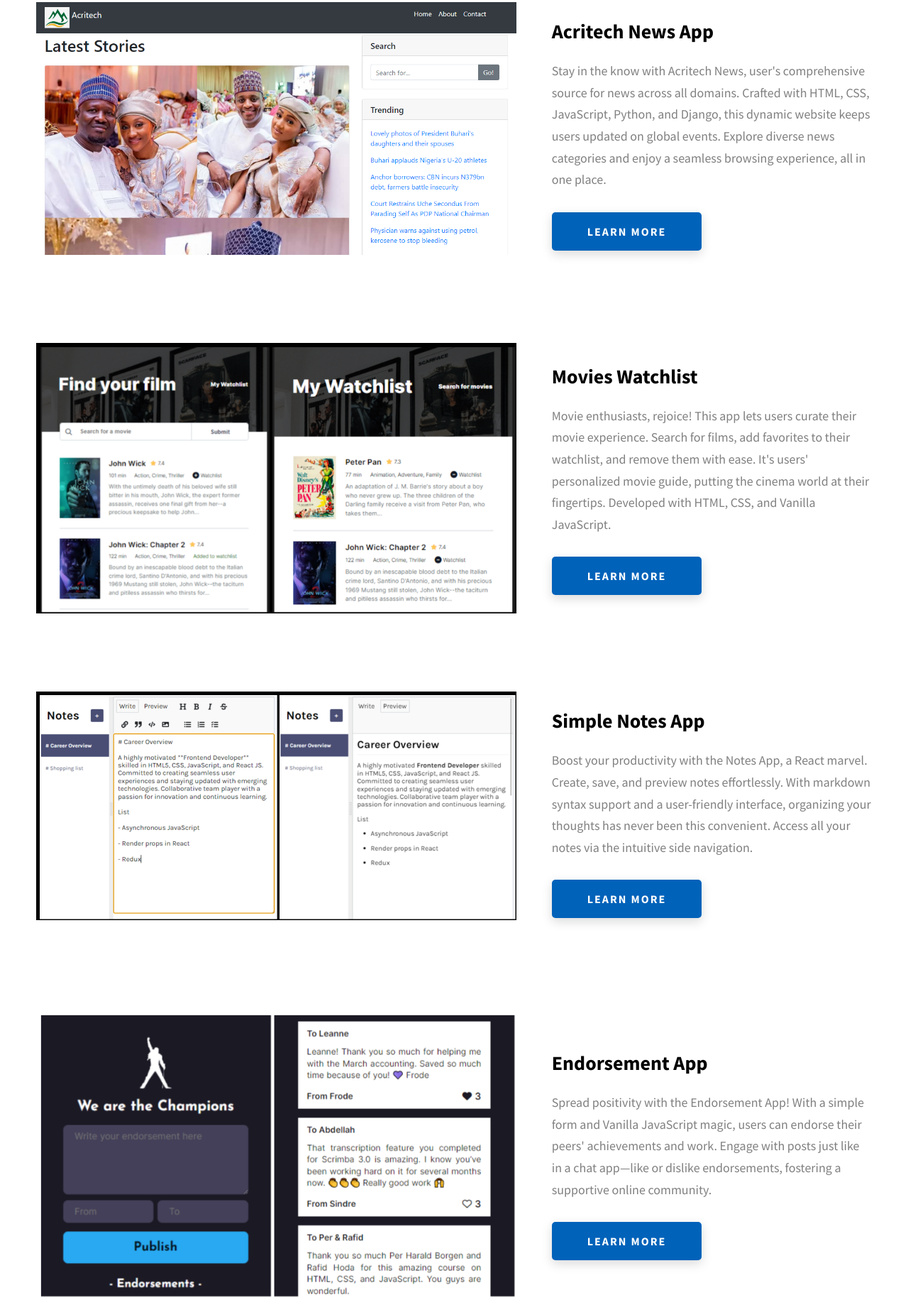
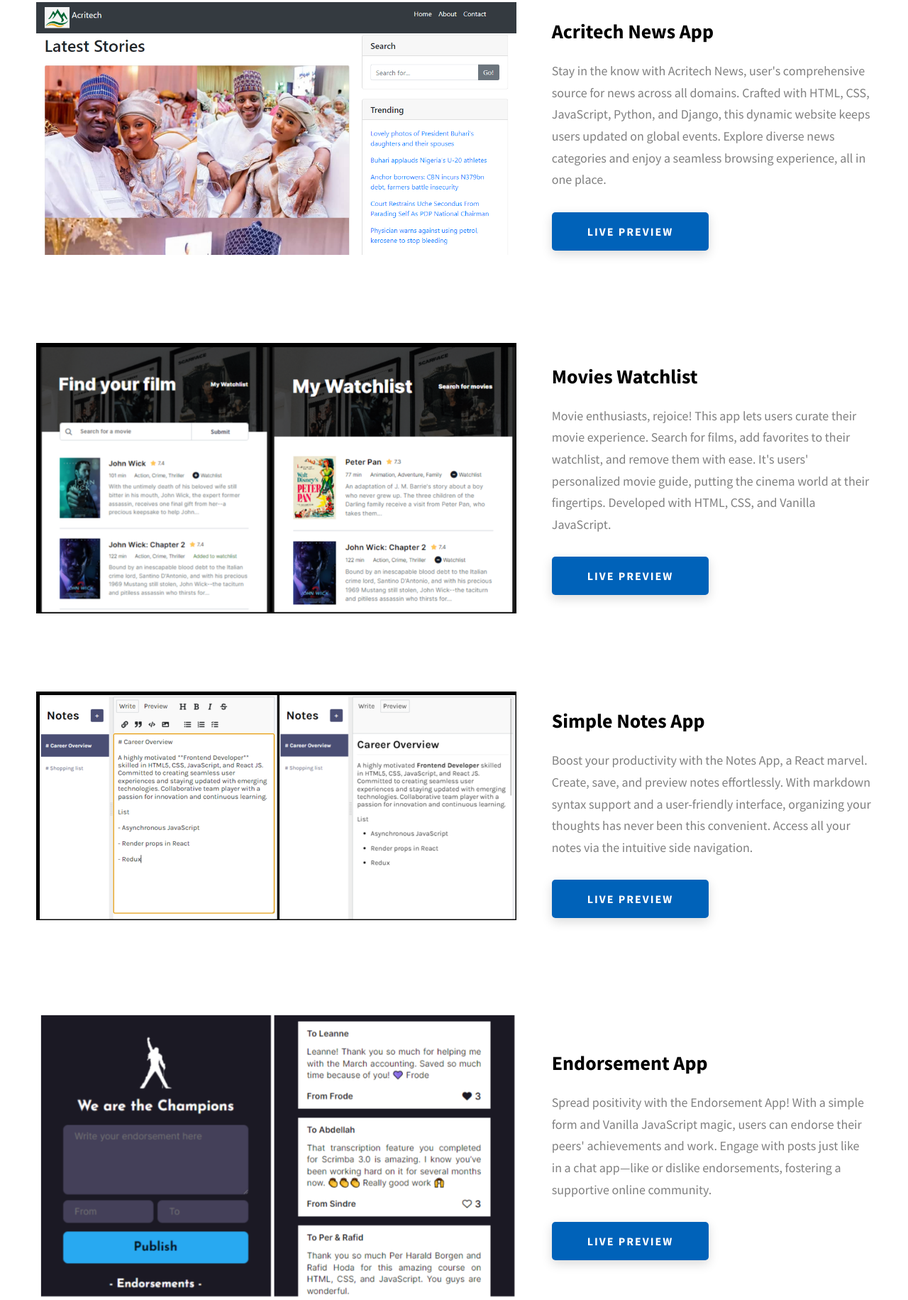
Before and after one commit to adex-badr18/portfolio, a website built with Vite: page index.html in a window 1280 px wide. Shown: the part 1845-3676 px from the top of the page at 71% size. Built offline with nearby package versions, Linux system fonts and the light colour scheme.

Commit message:
Change project link text

```diff
--- a/index.html
+++ b/index.html
@@ -135,7 +135,7 @@
                         <p class="projects__row-content-desc">
                             Quizzical is your passport to knowledge! This React-powered quiz app lets users explore a world of facts and fun. With an array of question categories and difficulty levels, users can challenge their intellect while having a blast.
                         </p>
-                        <a href="https://adex-badr18.github.io/scrimba-quizzical-app/" target="_blank" class="btn btn--med btn--theme dynamicBgClr">Learn more</a>
+                        <a href="https://adex-badr18.github.io/scrimba-quizzical-app/" target="_blank" class="btn btn--med btn--theme dynamicBgClr">Live Preview</a>
                     </div>
                 </div>
 
@@ -149,7 +149,7 @@
                         <p class="projects__row-content-desc">
                             Stay in the know with Acritech News, user's comprehensive source for news across all domains. Crafted with HTML, CSS, JavaScript, Python, and Django, this dynamic website keeps users updated on global events. Explore diverse news categories and enjoy a seamless browsing experience, all in one place.
                         </p>
-                        <a href="https://badru2gex.pythonanywhere.com/" target="_blank" class="btn btn--med btn--theme dynamicBgClr">Learn more</a>
+                        <a href="https://badru2gex.pythonanywhere.com/" target="_blank" class="btn btn--med btn--theme dynamicBgClr">Live Preview</a>
                     </div>
                 </div>
 
@@ -163,7 +163,7 @@
                         <p class="projects__row-content-desc">
                             Movie enthusiasts, rejoice! This app lets users curate their movie experience. Search for films, add favorites to their watchlist, and remove them with ease. It's users' personalized movie guide, putting the cinema world at their fingertips. Developed with HTML, CSS, and Vanilla JavaScript.
                         </p>
-                        <a href="https://adex-badr18.github.io/scrimba-frontend/movie-watchlist/" target="_blank" class="btn btn--med btn--theme dynamicBgClr">Learn more</a>
+                        <a href="https://adex-badr18.github.io/scrimba-frontend/movie-watchlist/" target="_blank" class="btn btn--med btn--theme dynamicBgClr">Live Preview</a>
                     </div>
                 </div>
 
@@ -177,7 +177,7 @@
                         <p class="projects__row-content-desc">
                             Boost your productivity with the Notes App, a React marvel. Create, save, and preview notes effortlessly. With markdown syntax support and a user-friendly interface, organizing your thoughts has never been this convenient. Access all your notes via the intuitive side navigation.
                         </p>
-                        <a href="https://adex-badr18.github.io/scrimba-notes-app/" target="_blank" class="btn btn--med btn--theme dynamicBgClr">Learn more</a>
+                        <a href="https://adex-badr18.github.io/scrimba-notes-app/" target="_blank" class="btn btn--med btn--theme dynamicBgClr">Live Preview</a>
                     </div>
                 </div>
 
@@ -191,7 +191,7 @@
                         <p class="projects__row-content-desc">
                             Spread positivity with the Endorsement App! With a simple form and Vanilla JavaScript magic, users can endorse their peers' achievements and work. Engage with posts just like in a chat app—like or dislike endorsements, fostering a supportive online community.
                         </p>
-                        <a href="https://adex-badr18.github.io/scrimba-frontend/endorse-peer-app/" target="_blank" class="btn btn--med btn--theme dynamicBgClr">Learn more</a>
+                        <a href="https://adex-badr18.github.io/scrimba-frontend/endorse-peer-app/" target="_blank" class="btn btn--med btn--theme dynamicBgClr">Live Preview</a>
                     </div>
                 </div>
 
@@ -205,7 +205,7 @@
                         <p class="projects__row-content-desc">
                             Crafted using HTML, CSS, and Vanilla JavaScript, this simple, single page Twitter clone offers a seamless user experience, post tweets and engage in conversations.
                         </p>
-                        <a href="https://adex-badr18.github.io/scrimba-frontend/twitter-clone/" target="_blank" class="btn btn--med btn--theme dynamicBgClr">Learn more</a>
+                        <a href="https://adex-badr18.github.io/scrimba-frontend/twitter-clone/" target="_blank" class="btn btn--med btn--theme dynamicBgClr">Live Preview</a>
                     </div>
                 </div>
 
@@ -219,7 +219,7 @@
                         <p class="projects__row-content-desc">
                             Explore the world of GRT-Pristine Cooperative Society with this captivating landing page. Built with HTML, CSS, JavaScript, Python, and Django, it offers a detailed glimpse into the institution. Discover objectives, benefits, services, membership criteria, and contact details—all in one place. Experience financial insight at your fingertips!
                         </p>
-                        <a href="http://adexbadr18.pythonanywhere.com/" target="_blank" class="btn btn--med btn--theme dynamicBgClr">Learn more</a>
+                        <a href="http://adexbadr18.pythonanywhere.com/" target="_blank" class="btn btn--med btn--theme dynamicBgClr">Live Preview</a>
                     </div>
                 </div>
             </div>
```
